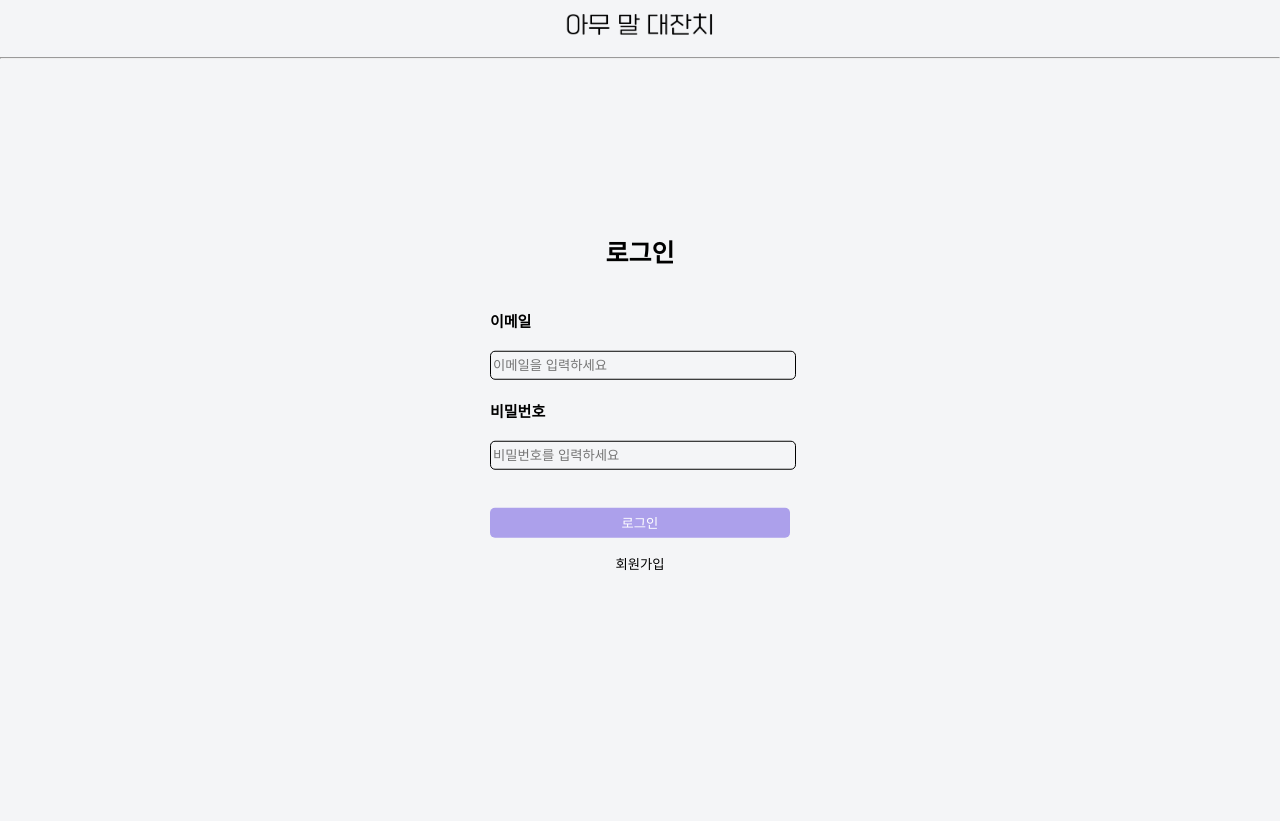
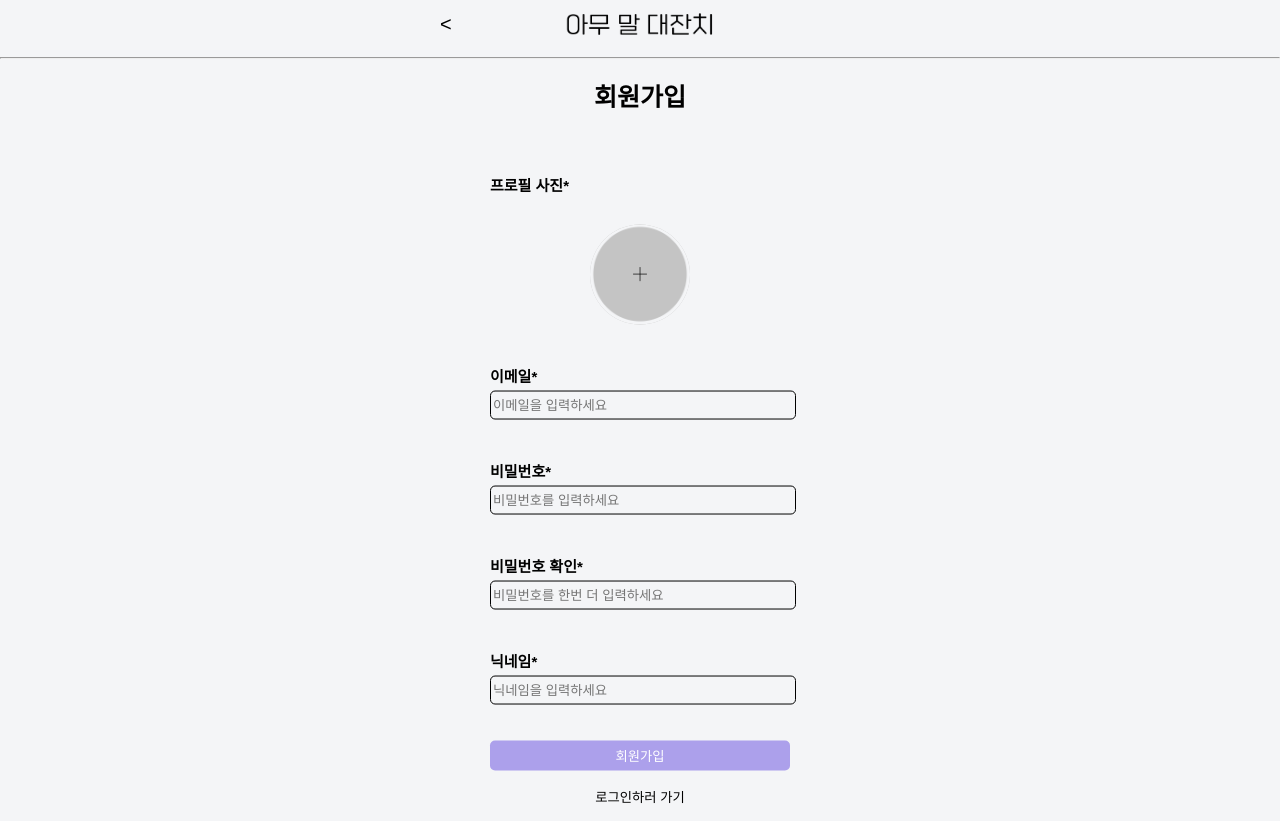
Before and after one commit to 100-hours-a-week/5-ariel-react-fe, a React (Create React App) app: page /signup in a window 1280 px wide. Before the commit the page ends 800 px from the top, so only its background shows below. Built offline with nearby package versions, Linux system fonts and the light colour scheme.

Commit message:
SignUp page layout

```diff
--- a/package.json
+++ b/package.json
@@ -8,6 +8,7 @@
     "@testing-library/user-event": "^13.5.0",
     "react": "^18.3.1",
     "react-dom": "^18.3.1",
+    "react-router-dom": "^6.23.0",
     "react-scripts": "5.0.1",
     "web-vitals": "^2.1.4"
   },
--- a/src/App.js
+++ b/src/App.js
@@ -1,11 +1,17 @@
-import logo from './logo.svg';
+import { Routes, Route, BrowserRouter } from 'react-router-dom';
 import './App.css';
 import SignInPage from './pages/SignInPage';
+import SignUpPage from './pages/SignUpPage';
 
 function App() {
   return (
-    <SignInPage>
-    </SignInPage>
+    <BrowserRouter>
+      <Routes>
+        <Route path='/' element={<SignInPage />} />
+        <Route path='/signin' element={<SignInPage />} />
+        <Route path='/signup' element={<SignUpPage />} />
+      </Routes>
+    </BrowserRouter>
   );
 }
 
--- a/src/components/Button.jsx
+++ b/src/components/Button.jsx
@@ -5,6 +5,7 @@ class Button extends React.Component {
         return (
             <button
                 id={this.props.id}
+                class={this.props.class}
                 type={this.props.type}
                 disabled={this.props.disabled}
             >
--- a/src/components/FormTitle.jsx
+++ b/src/components/FormTitle.jsx
@@ -1,9 +1,11 @@
+// FormTitle.jsx
+
 import React from 'react';
 
 class FormTitle extends React.Component {
     render() {
         return (
-            <h1 className="title-login">로그인</h1>
+            <h1 className={this.props.className}>{this.props.text}</h1>
         );
     }
 }
--- a/src/components/Header.jsx
+++ b/src/components/Header.jsx
@@ -1,17 +1,35 @@
+// Header.jsx
+
 import React from 'react';
+import { Link, useLocation } from 'react-router-dom';
 import titleImage from '../assets/images/title.png';
 
-class Header extends React.Component {
-    render() {
+const Header = () => {
+    const location = useLocation();
+
     return (
         <>
             <header className="title">
+                {location.pathname !== '/signin' && <BackButton />}
                 <img src={titleImage} className="title-image" alt="title-image" />
             </header>
             <hr />
         </>
     );
-    }
-}
+};
+
+const BackButton = () => {
+    const location = useLocation();
+
+    const goBack = () => {
+        window.history.back();
+    };
+
+    return (
+        <a onClick={goBack} href="#" className="back-button">
+            &lt;
+        </a>
+    );
+};
 
 export default Header;
--- a/src/components/HyperlinkText.jsx
+++ b/src/components/HyperlinkText.jsx
@@ -1,11 +1,12 @@
 import React from 'react';
+import { Link } from 'react-router-dom';
 
 class HyperlinkText extends React.Component {
     render() {
         return (
-            <a href={this.props.href}>
+            <Link to={this.props.to}>
                 <p><small>{this.props.text}</small></p>
-            </a>
+            </Link>
         );
     }
 }
--- a/src/components/InputTitle.jsx
+++ b/src/components/InputTitle.jsx
@@ -3,9 +3,9 @@ import React from 'react';
 class InputTitle extends React.Component {
     render() {
         return (
-            <p className="input-titles">
+            <div className="input-titles">
                 <b>{this.props.title}</b>
-            </p>
+            </div>
         );
     }
 }
--- a/src/pages/SignInPage.jsx
+++ b/src/pages/SignInPage.jsx
@@ -1,4 +1,5 @@
 import React from 'react';
+import { Link } from 'react-router-dom';
 import Header from '../components/Header';
 import FormTitle from '../components/FormTitle';
 import InputTitle from '../components/InputTitle';
@@ -31,7 +32,7 @@ class SignInPage extends React.Component {
 
     handleSubmit = (e) => {
         e.preventDefault();
-        // Handle form submission, e.g., send login request
+
     }
 
     render() {
@@ -39,7 +40,7 @@ class SignInPage extends React.Component {
             <div>
                 <Header />
                 <section className="login-form">
-                    <FormTitle />
+                    <FormTitle className="title-login" text="로그인" />
                     <form id="loginForm" onSubmit={this.handleSubmit}>
                         <InputTitle title="이메일" />
                         <Inputs
@@ -66,7 +67,7 @@ class SignInPage extends React.Component {
                             disabled={!this.state.isValid}
                             text="로그인"
                         />
-                        <HyperlinkText href="sign-up" text="회원가입" />
+                        <HyperlinkText to="/signup" text="회원가입" />
                     </form>
                 </section>
             </div>
--- /dev/null
+++ b/src/pages/SignUpPage.jsx
@@ -0,0 +1,120 @@
+import React from 'react';
+import profileImage from '../assets/images/button-add-profile-image.png'; // 이미지 import 추가
+import Header from '../components/Header';
+import FormTitle from '../components/FormTitle';
+import InputTitle from '../components/InputTitle';
+import HelperText from '../components/HelperText';
+import Inputs from '../components/Inputs';
+import Button from '../components/Button';
+import HyperlinkText from '../components/HyperlinkText';
+import '../styles/SignUp.css';
+
+
+class SignUpPage extends React.Component {
+    constructor(props) {
+        super(props);
+        this.state = {
+            email: '',
+            password: '',
+            confirmPassword: '',
+            nickname: '',
+            isValid: false
+        };
+    }
+
+    handleChange = (e) => {
+        const { name, value } = e.target;
+        this.setState({ [name]: value }, this.validateForm);
+    }
+
+    validateForm = () => {
+        const { email, password, confirmPassword, nickname } = this.state;
+        const isValid =
+            email.trim() !== '' &&
+            password.trim().length >= 8 && // 비밀번호는 최소 8자 이상
+            password === confirmPassword && // 비밀번호와 비밀번호 확인이 일치
+            nickname.trim() !== ''; // 닉네임이 비어있지 않아야 함
+        this.setState({ isValid });
+    }
+
+    handleSubmit = (e) => {
+        e.preventDefault();
+
+    }
+
+    render() {
+        return (
+            <div>
+                <Header showBackButton={true} />
+                <section className="signup-form">
+                    <FormTitle className="title-signup" text="회원가입" />
+                    <form action="http://localhost:3001/signup" method="post" id="signupForm" encType="multipart/form-data" onSubmit={this.handleSubmit}>
+                        <InputTitle title="프로필 사진*" />
+                        <HelperText id="helperText" text="* 프로필 사진을 추가해주세요." />
+                        <label className="circle-button" id="profileImage" htmlFor="profileImageInput">
+                            <img id="profilePreview" src={profileImage} className="plus-sign" alt="plus-sign" />
+                            <input id="profileImageInput" type="file" accept="image/*" style={{ display: 'none' }} name="profile_picture" />
+                        </label>
+                        <p><InputTitle title="이메일*" />
+                            <Inputs
+                                id="emailInput"
+                                type="text"
+                                placeholder="이메일을 입력하세요"
+                                name="email"
+                                value={this.state.email}
+                                onChange={this.handleChange}
+                            />
+                            <HelperText id="helperText" text="* 이메일을 입력해주세요." />
+                        </p>
+                        <p><InputTitle title="비밀번호*" />
+                            <Inputs
+                                id="passwordInput"
+                                type="password"
+                                placeholder="비밀번호를 입력하세요"
+                                name="password"
+                                value={this.state.password}
+                                onChange={this.handleChange}
+                            />
+                            <HelperText id="helperText" text="* 비밀번호는 8자 이상, 20자 이하이며, 대문자, 소문자, 숫자, 특수문자를 각각 최소 1개 포함해야 합니다." />
+                        </p>
+                        <p><InputTitle title="비밀번호 확인*" />
+                            <Inputs
+                                id="confirmPasswordInput"
+                                type="password"
+                                placeholder="비밀번호를 한번 더 입력하세요"
+                                name="confirmPassword"
+                                value={this.state.confirmPassword}
+                                onChange={this.handleChange}
+                            />
+                            <HelperText id="helperText" text="* 비밀번호를 한번 더 입력해주세요." />
+                        </p>
+                        <p><InputTitle title="닉네임*" />
+                            <Inputs
+                                id="nicknameInput"
+                                type="text"
+                                placeholder="닉네임을 입력하세요"
+                                name="nickname"
+                                value={this.state.nickname}
+                                onChange={this.handleChange}
+                            />
+                            <HelperText id="helperText" text="* 닉네임을 입력해주세요." />
+                        </p>
+                        <Button
+                            id="signupButton"
+                            class="signup-button"
+                            type="submit"
+                            disabled={!this.state.isValid}
+                            text="회원가입"
+                        />
+                        {/* <a href="sign-in">
+                            <p><small>로그인하러 가기</small></p>
+                        </a> */}
+                        <HyperlinkText to="/signin" text="로그인하러 가기" />
+                    </form>
+                </section>
+            </div>
+        );
+    }
+}
+
+export default SignUpPage;
--- /dev/null
+++ b/src/styles/SignUp.css
@@ -0,0 +1,152 @@
+/* 스크롤바 숨기기 */
+html::-webkit-scrollbar {
+    display: none;
+}
+
+body {
+    justify-content: center;
+    font-family: "Noto Sans KR", sans-serif;
+    background-color: #F4F5F7;
+}
+
+header {
+    display: flex;
+}
+
+.title-image {
+    display: block;
+    margin: 10px auto;
+    width: 150px;
+}
+
+.back-button {
+    color: black;
+    margin-top: 13px;
+    font-size: 20px;
+    position: absolute;
+    left: calc(50% - 200px);
+}
+
+.signup-form {
+    flex-direction: column;
+    align-items: center;
+    position: absolute;
+    top: 50%;
+    left: 50%;
+    transform: translate(-50%, -45%);
+    width: 300px;
+}
+
+.signup-form .title-signup {
+    display: inline-block;
+    text-align: center;
+    width: 100%;
+    font-size: 25px;
+}
+
+input[type="text"], input[type="password"] {
+    width: 100%;
+}
+
+.signup-form .input-text {
+    height: 25px;
+    margin-top: 5px;
+    background-color: transparent;
+    border-radius: 5px;
+    border: 1px solid;
+}
+
+.signup-form .input-titles {
+    font-size: 15px;
+    margin-top: 40px;
+}
+
+#titleEmail {
+    margin-top: 0px;
+}
+
+#titleProfileImage {
+    margin-top: 30px;
+}
+
+#profileImage {
+    margin-top: 30px;
+}
+
+.signup-form .signup-button {
+    width: 100%;
+    color: white;
+    background-color: #ACA0EB;
+    height: 30px;
+    border: none;
+    /* 테두리 제거 */
+    box-shadow: none;
+    /* 그림자 제거 */
+    border-radius: 5px;
+    margin-top: 20px;
+}
+
+a {
+    display: block;
+    text-align: center;
+    text-decoration: none;
+    /* 밑줄 제거 */
+    color: black;
+    /* 글자색을 검정색으로 변경 */
+}
+
+.circle-button {
+    width: 100px;
+    height: 100px;
+    background-color: #C4C4C4;
+    border-radius: 50%;
+    /* 원 모양으로 만들기 위해 반지름 설정 */
+    border: none;
+    /* 버튼 테두리 제거 */
+    margin: 10px auto;
+    display: block;
+    text-align: center;
+}
+
+.plus-sign {
+    width: 15px;
+}
+
+button {
+    cursor: pointer;
+    /* 마우스 커서를 포인터로 변경하여 버튼임을 나타냄 */
+}
+
+.helper-text {
+    color: red;
+    visibility: hidden;
+    position: absolute;
+    margin-top: 5px;
+}
+
+.circle-button {
+    /* 기존 스타일 유지 */
+    position: relative; /* 추가 */
+    overflow: hidden; /* 추가 */
+}
+
+.circle-button img {
+    /* 기존 스타일 유지 */
+    position: absolute; /* 추가 */
+    width: 100%; /* 추가 */
+    height: 100%; /* 추가 */
+    top: 0; /* 추가 */
+    left: 0; /* 추가 */
+    object-fit: cover; /* 추가 */
+}
+
+.circle-button input {
+    /* 기존 스타일 유지 */
+    position: absolute; /* 추가 */
+    width: 100%; /* 추가 */
+    height: 100%; /* 추가 */
+    top: 0; /* 추가 */
+    left: 0; /* 추가 */
+    opacity: 0; /* 추가 */
+    cursor: pointer; /* 추가 */
+}
```
Also changed, not shown: src/assets/images/button-add-profile-image.png (added), 1 other file (tests, documents, lock files or other folders). Lines whose indentation alone changed are shown as unchanged.
